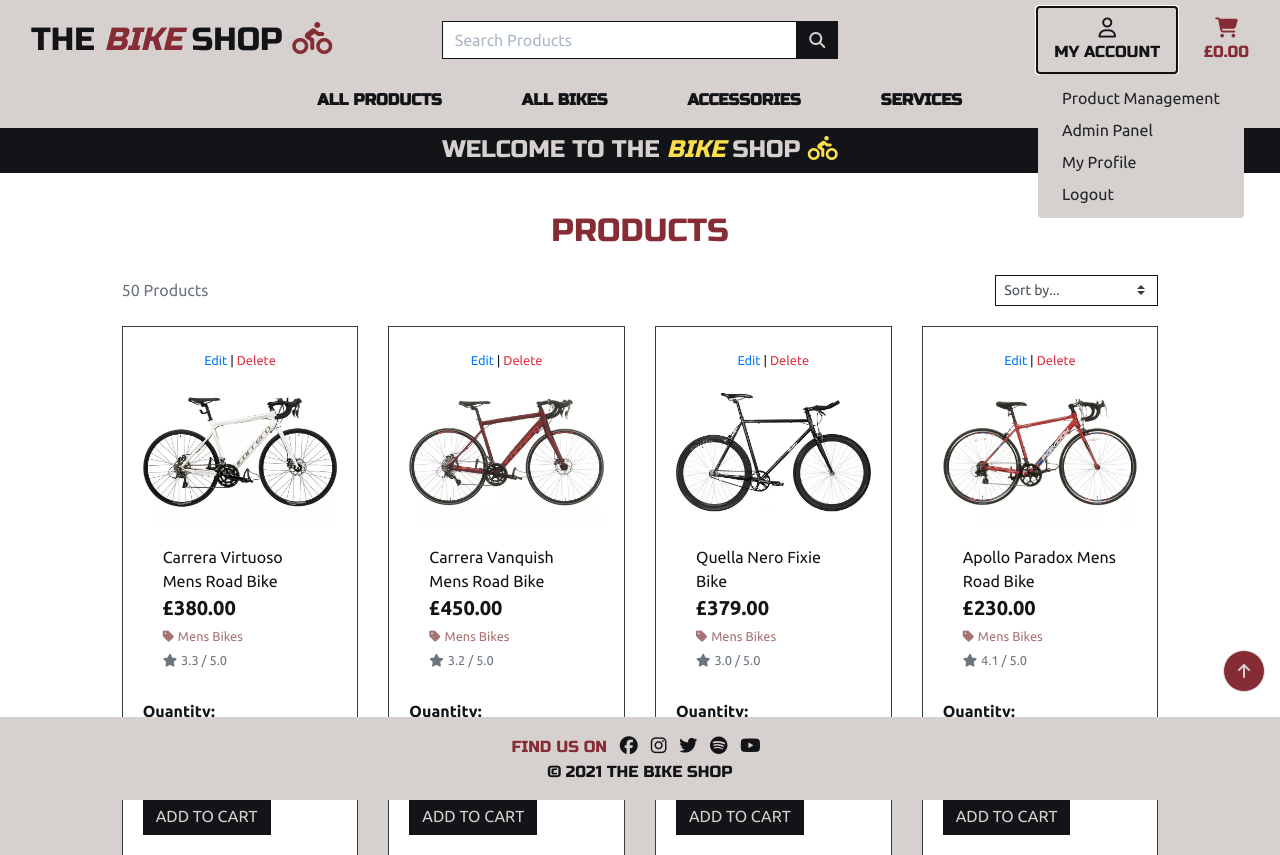
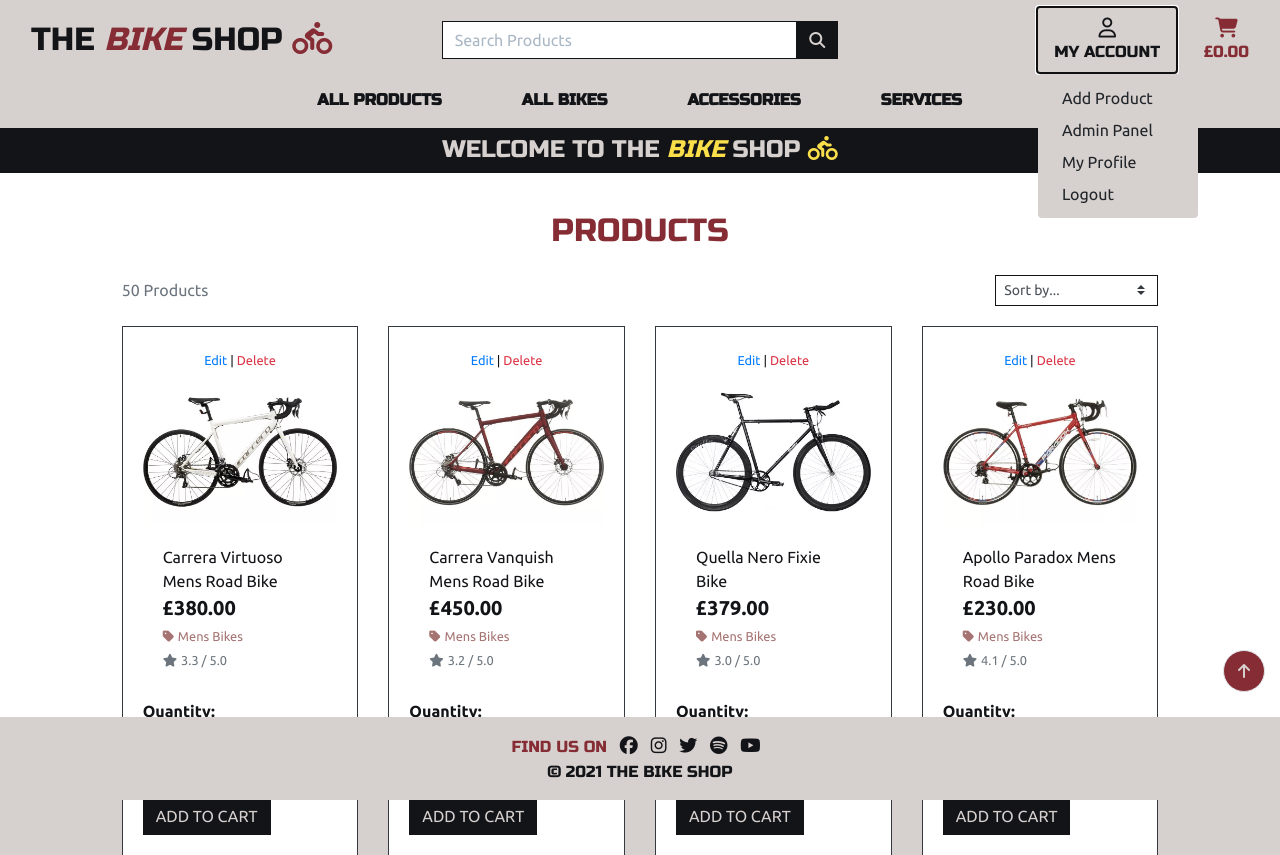
Before and after one commit to liamwalsh1980/Milestone-Project-4, a Django app: page /products/ in a window 1280 px wide, after a click on "MY ACCOUNT". Shown: the top 855 px of the page. Run offline with Django 4.2, Linux system fonts and the light colour scheme; the visitor is signed in with stand-in values (Sample User, id 1); data comes from the database, SQL or seed files in the repository; some libraries are stand-ins or nearby versions.

Commit message:
Update font size for Add Product in dropdown

```diff
--- a/static/css/base.css
+++ b/static/css/base.css
@@ -655,7 +655,7 @@
         font-size: 0.6rem
     }
     .dropdown-menu.border-0.background-navbar.prods {
-        font-size: 10px;
+        font-size: 12px;
     }
 }
 
@@ -706,7 +706,7 @@
         font-size: 12px;
     }
     .dropdown-menu.border-0.background-navbar.prods {
-        font-size: 7px;
+        font-size: 10px;
     }
 }
 
--- a/templates/base.html
+++ b/templates/base.html
@@ -86,7 +86,7 @@
                             <div class="dropdown-menu border-0 background-navbar " aria-labelledby="user-options">
                                 {% if request.user.is_authenticated %}
                                     {% if request.user.is_superuser %}
-                                        <a href="{% url 'add_product' %}" class="dropdown-item" aria-label="Add product">Product Management</a>
+                                        <a href="{% url 'add_product' %}" class="dropdown-item" aria-label="Add product">Add Product</a>
                                         <a href="{% url 'admin' %}" class="dropdown-item" aria-label="Admin">Admin Panel</a>
                                     {% endif %}
                                         <a href="{% url 'profile' %}" class="dropdown-item" aria-label="My profile">My Profile</a>
--- a/templates/includes/mobile-top-header.html
+++ b/templates/includes/mobile-top-header.html
@@ -31,7 +31,7 @@
       <div class="dropdown-menu border-0 background-navbar prods" aria-labelledby="user-options">
           {% if request.user.is_authenticated %}
               {% if request.user.is_superuser %}
-                  <a href="{% url 'add_product' %}" class="dropdown-item" aria-label="Add product">Product Management</a>
+                  <a href="{% url 'add_product' %}" class="dropdown-item" aria-label="Add product">Add Product</a>
                   <a href="{% url 'admin' %}" class="dropdown-item" aria-label="Admin">Admin Panel</a>
               {% endif %}
               <a href="{% url 'profile' %}" class="dropdown-item" aria-label="My profile">My Profile</a>
```
Also changed, not shown: README.md.
